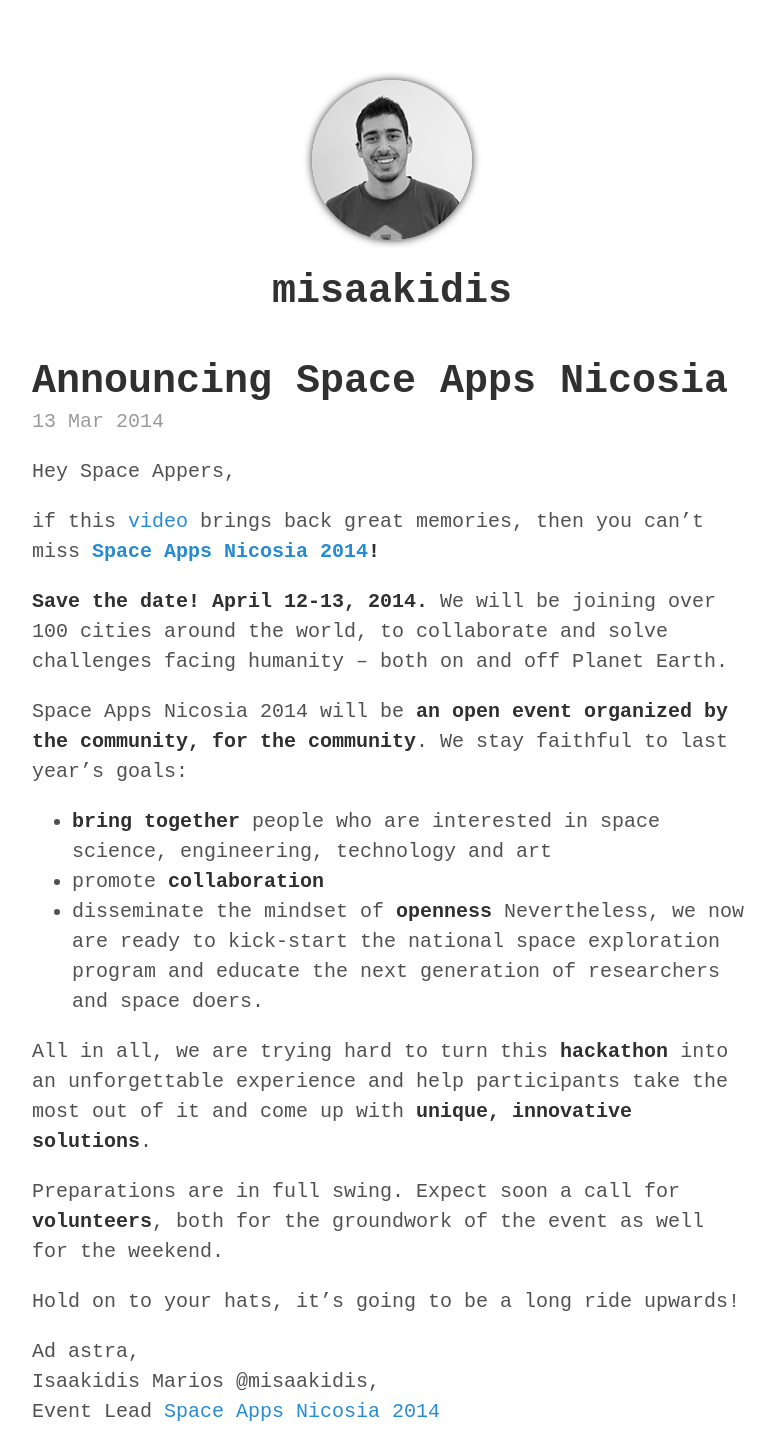
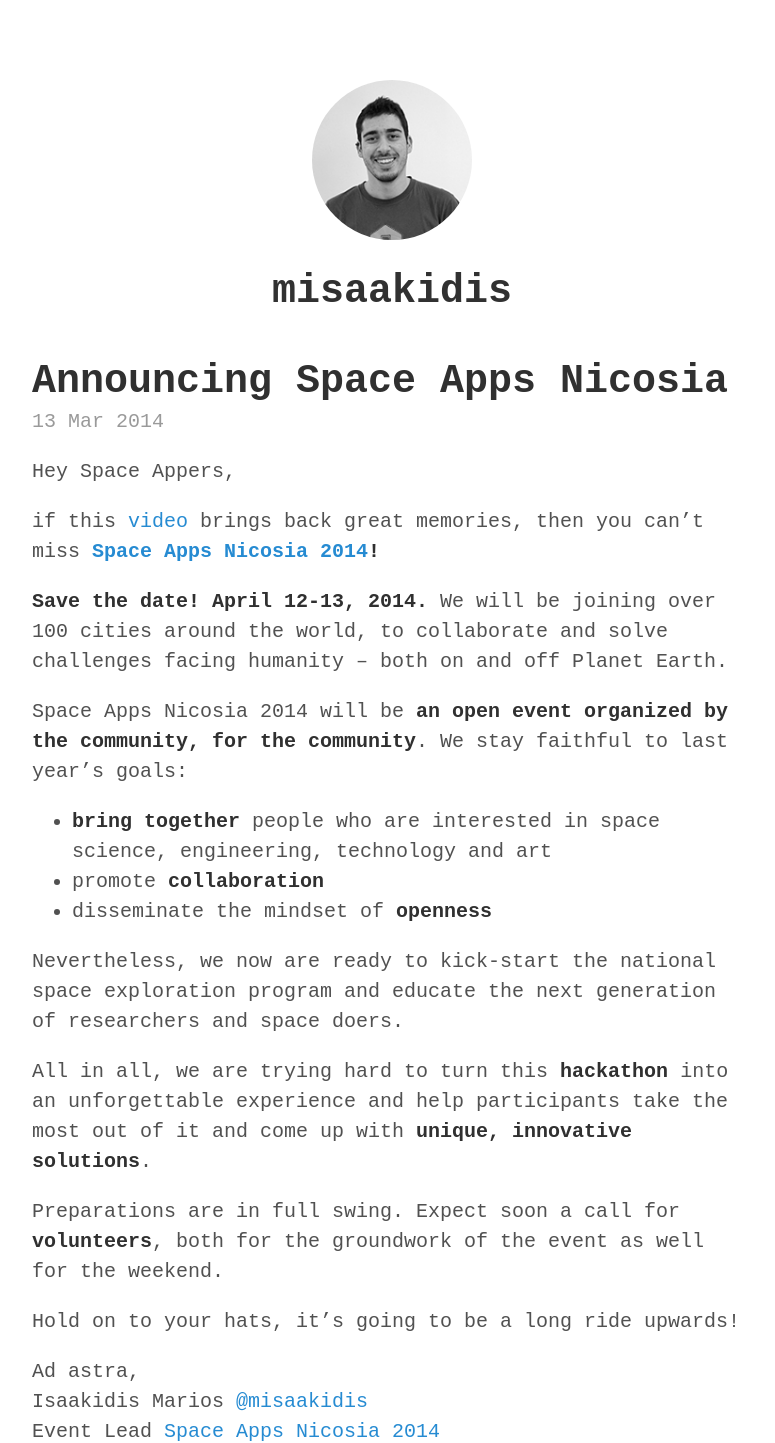
Before and after one commit to misaakidis/misaakidis.github.io, a Jekyll site: the page built from _posts/2014-03-13-space-apps-nicosia.md, in a window 1280 px wide, cut to the strip 0-1443 px from the top of the page. Shown: the whole strip, without its empty margins (248-1023 px from the left). Built offline with Jekyll 4.4.1, drawn with Linux system fonts in a browser that asks for light colours; Markdown is read by kramdown in place of the engine named in the settings; some of the changed lines change nothing that is shown.

Commit message:
MOD announcing space apps lists and _target links. MOD iframe gets max-width, no shadow on circular photo.

```diff
--- a/_posts/2014-03-13-space-apps-nicosia.md
+++ b/_posts/2014-03-13-space-apps-nicosia.md
@@ -7,15 +7,17 @@
 
 Hey Space Appers,
 
-if this [video](https://vimeo.com/82727889) brings back great memories, then you can't miss **[Space Apps Nicosia 2014](https://2014.spaceappschallenge.org/location/nicosia)!**
+if this [video](https://vimeo.com/82727889) brings back great memories, then you can't miss **<a href="https://2014.spaceappschallenge.org/location/nicosia/" target="_blank">Space Apps Nicosia 2014</a>!**
 
 **Save the date! April 12-13, 2014.** We will be joining over 100 cities around the world, to collaborate and solve challenges facing humanity -- both on and off Planet Earth.
 
 
 Space Apps Nicosia 2014 will be **an open event organized by the community, for the community**. We stay faithful to last year's goals:
-- **bring together** people who are interested in space science, engineering, technology and art
-- promote **collaboration**
-- disseminate the mindset of **openness**
+
+*	**bring together** people who are interested in space science, engineering, technology and art
+*	promote **collaboration**
+*	disseminate the mindset of **openness**
+
 Nevertheless, we now are ready to kick-start the national space exploration program and educate the next generation of researchers and space doers.
 
 
@@ -26,8 +28,8 @@
 Hold on to your hats, it's going to be a long ride upwards!
 
 Ad astra,
-Isaakidis Marios @misaakidis,
-Event Lead [Space Apps Nicosia 2014](https://2014.spaceappschallenge.org/location/nicosia/)
+Isaakidis Marios <a href="https://twitter.com/misaakidis" target="_blank">@misaakidis</a>
+Event Lead <a href="https://2014.spaceappschallenge.org/location/nicosia/" target="_blank">Space Apps Nicosia 2014</a>
 
 
 <iframe src="//player.vimeo.com/video/82727889" width="500" height="281" frameborder="0" webkitallowfullscreen mozallowfullscreen allowfullscreen></iframe>
--- a/public/css/thoughts.css
+++ b/public/css/thoughts.css
@@ -13,12 +13,16 @@
     -moz-border-radius: 150px;
     background: url(/public/me.jpg) no-repeat;
     background-size: 8em 8em;
-    box-shadow: 0 0 8px rgba(0, 0, 0, .8);
+/*    box-shadow: 0 0 8px rgba(0, 0, 0, .8);
     -webkit-box-shadow: 0 0 8px rgba(0, 0, 0, .8);
-    -moz-box-shadow: 0 0 8px rgba(0, 0, 0, .8);
+    -moz-box-shadow: 0 0 8px rgba(0, 0, 0, .8);*/
 }
 
 .content {
     padding-top:    4rem;
     padding-bottom: 4rem;
 }
+
+iframe {
+    max-width: 100%;
+}
```
Also changed, not shown: 2 other files.
